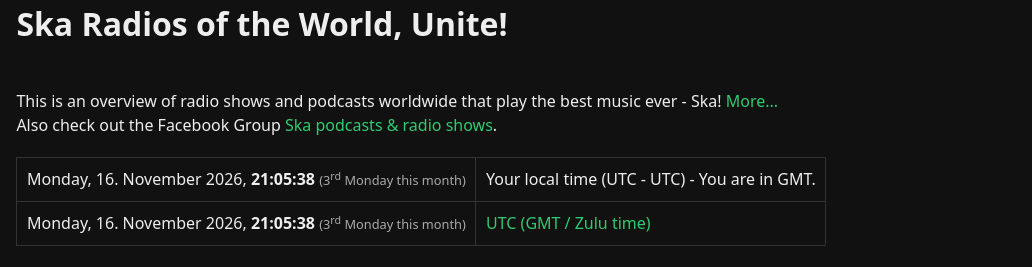
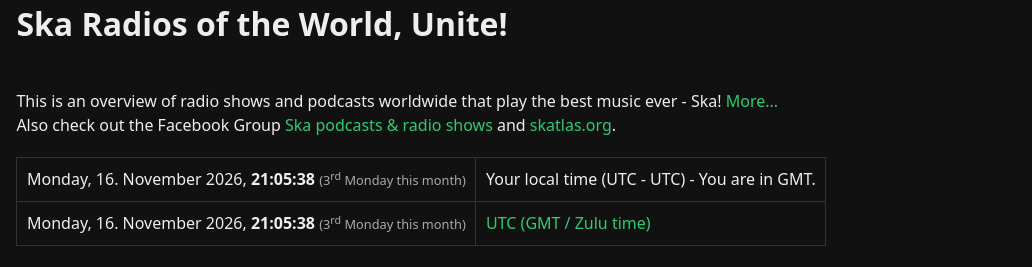
Before and after one commit to mhaeusser/ska.one, a plain HTML site: page index.html in a window 1280 px wide. Shown: the top 267 px of the page, 248-1280 px from the left. Drawn offline with Linux system fonts and the light colour scheme.

Commit message:
Add skatlas.org

```diff
--- a/index.html
+++ b/index.html
@@ -733,7 +733,7 @@
   <div class="header-content">
     <h1>Ska Radios of the World, Unite!</h1>
     <p>This is an overview of radio shows and podcasts worldwide that play the best music ever - Ska! <a href="about.html">More...</a><br/>
-Also check out the Facebook Group <a target="_blank" rel="noopener" href="https://www.facebook.com/groups/444399576124393/">Ska podcasts &amp; radio shows</a>.
+Also check out the Facebook Group <a target="_blank" rel="noopener" href="https://www.facebook.com/groups/444399576124393/">Ska podcasts &amp; radio shows</a> and <a target="_blank" rel="noopener" href="https://skatlas.org">skatlas.org</a>.
     </p>
     <table id="clockTable" role="presentation">
       <tbody>
```
